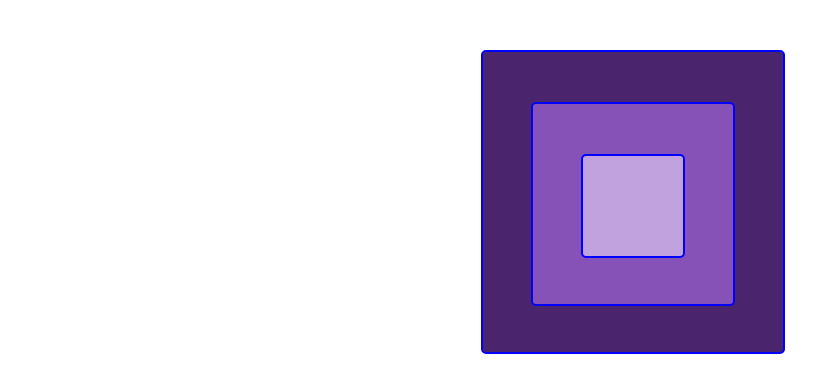
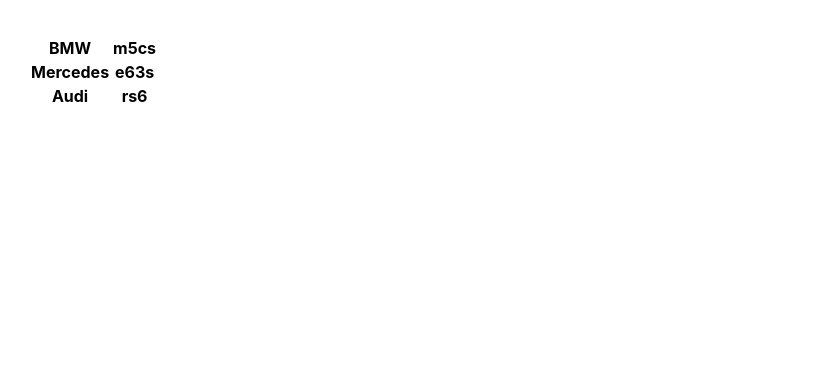
Before and after one commit to DmitryShastel/Native_JS_2.0_old, a React (Create React App) app in the folder Folder_1/native_js_2.0/: page / in a window 1280 px wide. Shown: the top 392 px of the page, without its empty margins (7-823 px from the left). Built offline with nearby package versions, Linux system fonts and the light colour scheme.

Commit message:
The microtask#1 is done

```diff
--- a/Folder_1/native_js_2.0/src/App.tsx
+++ b/Folder_1/native_js_2.0/src/App.tsx
@@ -1,6 +1,10 @@
 import React, {useState} from 'react';
 import {ToDoList} from "./Native_JS_2.0/Native_JS_Monday/Fullinput";
 import {OnClick} from "./Native_JS_2.0/Native_JS_Monday/OnClick";
+import {Header} from "./Native_JS_2.0/Native_JS_Monday/Components/Header";
+import {Body} from "./Native_JS_2.0/Native_JS_Monday/Components/Body";
+import {Footer} from "./Native_JS_2.0/Native_JS_Monday/Components/Footer";
+import {NewComponent} from "./Native_JS_2.0/Native_JS_Monday/Components/NewComponent";
 
 export type FilterType = 'all' | 'completed' | 'active'
 
@@ -20,21 +24,34 @@ function App() {
         setTasks(filteredTasks)
     }
     let filterTask = tasks;
-    if( filter === 'active'){
+    if (filter === 'active') {
         filterTask = tasks.filter(t => t.isDone === false)
     }
-    if( filter === 'completed'){
+    if (filter === 'completed') {
         filterTask = tasks.filter(t => t.isDone === true)
     }
     const filteredTask = (value: FilterType) => {
         setFilter(value)
     }
-
     const addTask = (title: string) => {
         let task = {id: 1, title: title, isDone: true};
         let newTasks = [task, ...tasks]
         setTasks(newTasks)
     }
+
+
+
+
+
+
+
+
+
+    let [students, setStudent] = useState([
+        {id: 1, name: 'Dima', age: 22},
+        {id: 2, name: 'Sacha', age: 21},
+        {id: 3, name: 'Alex', age: 19},
+    ])
 
     return (
         <div className="App">
@@ -45,8 +62,12 @@ function App() {
                 {/*    removeTask={removeTask}*/}
                 {/*    filteredTask={filteredTask}*/}
                 {/*    addTask={addTask}/>*/}
+                {/*<OnClick/>*/}
+                {/*<Header headerTitle={'Header'}/>*/}
+                {/*<Body bodyTitle={'Body'}/>*/}
+                {/*<Footer footerTitle={'Footer'}/>*/}
 
-                <OnClick/>
+                <NewComponent students={students}/>
             </div>
 
         </div>
--- /dev/null
+++ b/Folder_1/native_js_2.0/src/Native_JS_2.0/Native_JS_Monday/Components/Body.tsx
@@ -0,0 +1,14 @@
+import React from 'react';
+
+
+type BodyType = {
+    bodyTitle:string
+}
+
+export const  Body= (props: BodyType) => {
+    return (
+        <div>
+            <h4>{props.bodyTitle}</h4>
+        </div>
+    );
+};
--- /dev/null
+++ b/Folder_1/native_js_2.0/src/Native_JS_2.0/Native_JS_Monday/Components/Footer.tsx
@@ -0,0 +1,14 @@
+import React from 'react';
+
+type FooterType = {
+    footerTitle: string
+}
+
+
+export const Footer = (props: FooterType) => {
+    return (
+        <div>
+            {props.footerTitle}
+        </div>
+    );
+};
--- /dev/null
+++ b/Folder_1/native_js_2.0/src/Native_JS_2.0/Native_JS_Monday/Components/Header.tsx
@@ -0,0 +1,14 @@
+import React from 'react';
+
+type HeaderType = {
+    headerTitle: string
+}
+
+
+export const Header = (props: HeaderType) => {
+    return (
+        <div>
+            <h3>{props.headerTitle}</h3>
+        </div>
+    );
+};
--- /dev/null
+++ b/Folder_1/native_js_2.0/src/Native_JS_2.0/Native_JS_Monday/Components/NewComponent.tsx
@@ -0,0 +1,40 @@
+import React from 'react';
+
+type NewComponent = {
+    students: Array<StudentsType>
+}
+
+type StudentsType = {
+    id: number
+    name: string
+    age: number
+}
+
+
+export const NewComponent = (props: NewComponent) => {
+
+
+    const topCars = [
+        {manufacturer: 'BMW', model: 'm5cs'},
+        {manufacturer: 'Mercedes', model: 'e63s'},
+        {manufacturer: 'Audi', model: 'rs6'}
+    ]
+
+    return (
+        <div>
+            <table>
+
+                {topCars.map((c, index) => {
+                    return (
+                        <tr>
+                            <th>{c.manufacturer}</th>
+                            <th>{c.model}</th>
+                        </tr>
+                    )
+                })}
+
+            </table>
+
+        </div>
+    );
+};
```
Also changed, not shown: Folder_1/native_js_2.0/src/Native_JS_2.0/Native_JS_Monday/index.html (+83 -8 lines), Folder_1/native_js_2.0/src/Native_JS_2.0/Native_JS_Monday/script.js (+7 -6 lines).
